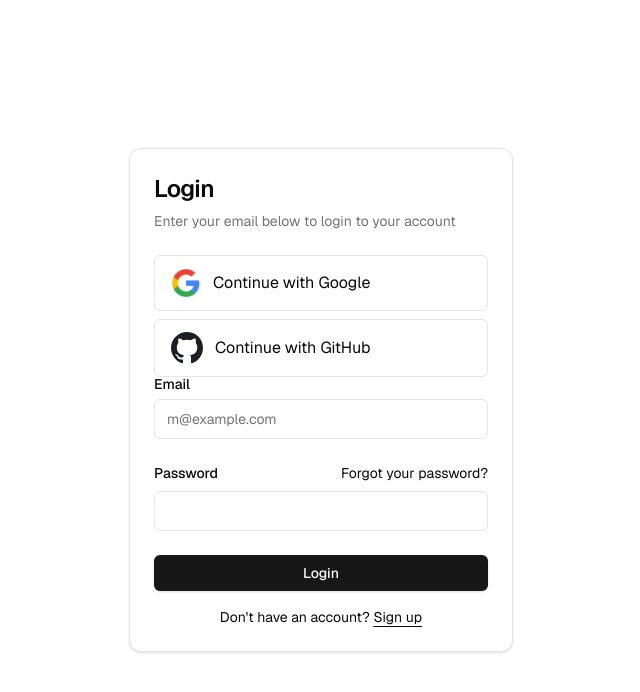
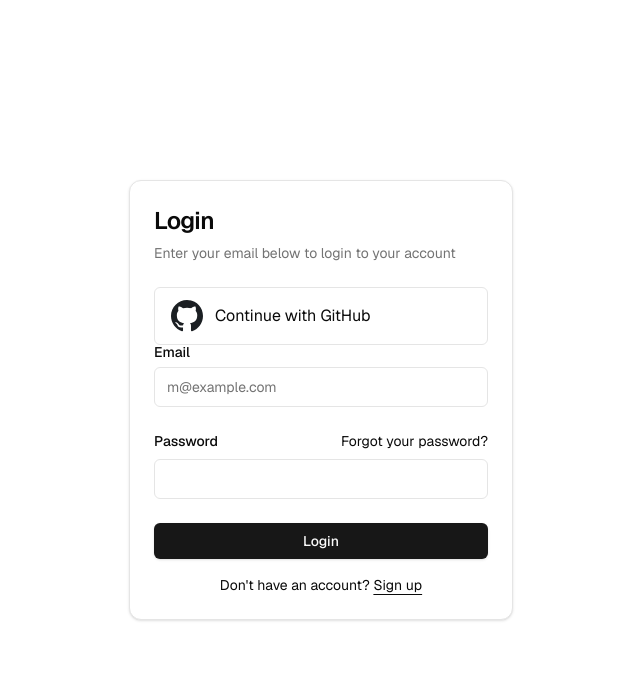
Before and after one commit to Christopher4113/CodeAtlas, a Next.js app in the folder client/: page /auth/login in a window 1280 px wide. Shown: the top 692 px of the page, without its empty margins (319-959 px from the left). Built offline with nearby package versions, Linux system fonts and the light colour scheme; no server answers.

Commit message:
removed google auth

```diff
--- a/client/components/social-auth-buttons.tsx
+++ b/client/components/social-auth-buttons.tsx
@@ -3,7 +3,7 @@ import React from 'react'
 import Image from 'next/image'
 import { createClient } from '@/lib/supabase/client'
 
-type Provider = 'google' | 'github'
+type Provider = 'github'
 
 type ProviderType = {
   name: Provider
@@ -13,7 +13,6 @@ type ProviderType = {
 }
 
 const providers: ProviderType[] = [
-  { name: 'google', label: 'Continue with Google', icon: '/google.png', size: 30 },
   { name: 'github', label: 'Continue with GitHub', icon: '/github.svg', size: 32 },
 ]
 
```
